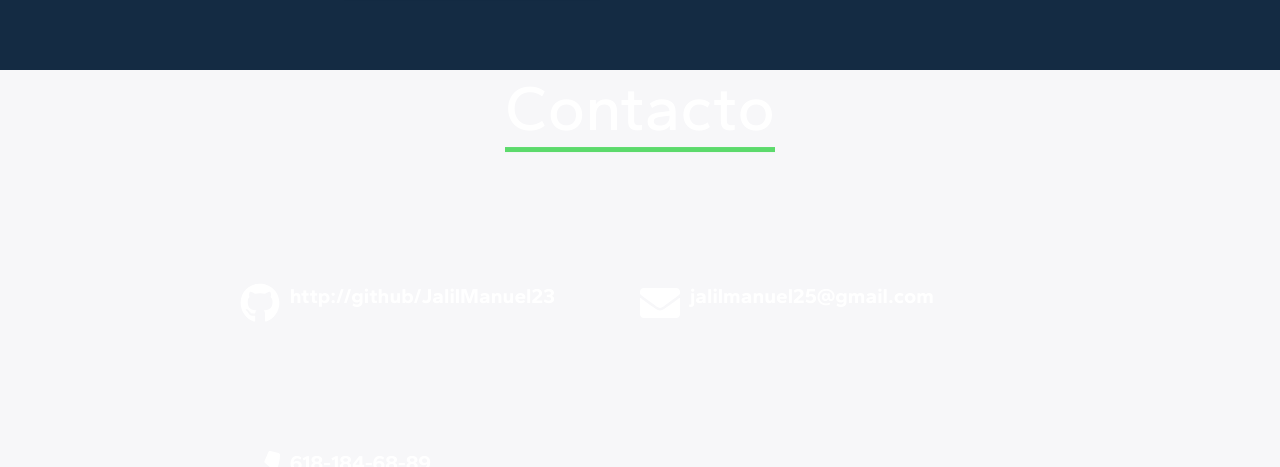
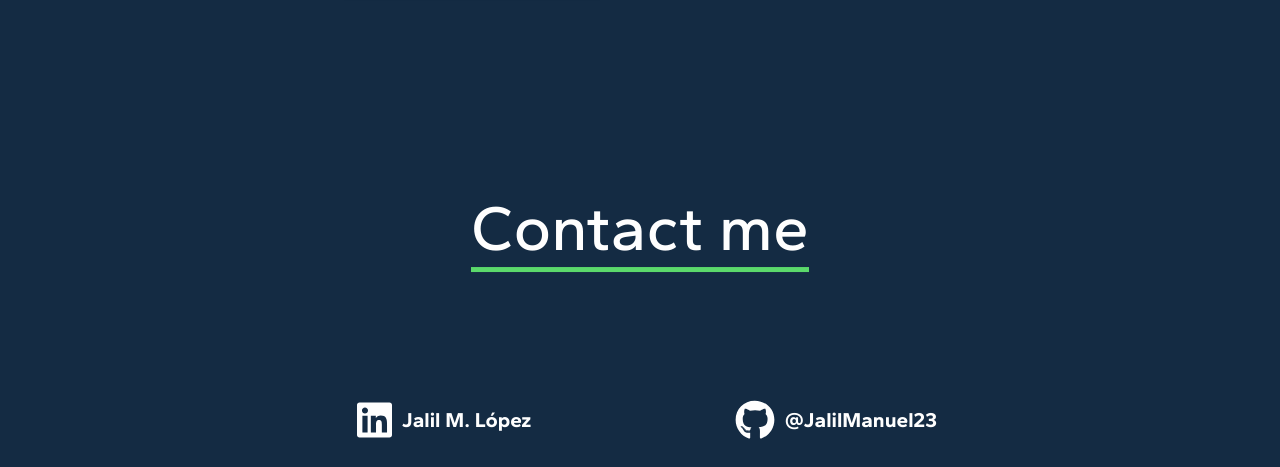
Before and after one commit to JalilManuel23/Portafolio, a React (Create React App) app: page / in a window 1280 px wide. Shown: the part 2330-2797 px from the top of the page. Built offline with nearby package versions, Linux system fonts and the light colour scheme.

Commit message:
Contacto

```diff
--- a/src/components/Navbar/Navbar.jsx
+++ b/src/components/Navbar/Navbar.jsx
@@ -33,7 +33,7 @@ export const Navbar = () => {
                     <li><a href="#">Home</a></li>
                     <li><a href="#aboutme">About me</a></li>
                     <li><a href="#skills">Skills</a></li>
-                    <li><a href="#contact">Contact</a></li>
+                    <li><a href="#contact">Contact me</a></li>
                 </ul>
             </div>
         </nav>
--- a/src/sections/Contact/Contact.jsx
+++ b/src/sections/Contact/Contact.jsx
@@ -11,16 +11,16 @@ export const Contact = () => {
 
     useEffect(() => {
         Aos.init({ duration: 3000 })
-    }, [])
+    }, []);
 
     return (
-        <div id='contacto' className='bg-1'>
+        <div id='contact' className='bg-1'>
             <div className="container contact" data-aos="fade-up">
-                <Title text="Contacto" />
+                <Title text="Contact me" />
                 <div className="list-contactInfo">
                     {
-                        contactInfo.map(( { id, icon, info } ) => {
-                            return <ContactInfo icon={ icon } info={ info } key={ id } />
+                        contactInfo.map(( { id, icon, info, url } ) => {
+                            return <ContactInfo icon={ icon } info={ info } key={ id } url = { url } />
                         })
                     }
                 </div>
--- a/src/sections/Contact/ContactInfo/ContactInfo.jsx
+++ b/src/sections/Contact/ContactInfo/ContactInfo.jsx
@@ -2,11 +2,11 @@ import React from 'react'
 import './contact-info.css'
 import { FontAwesomeIcon } from '@fortawesome/react-fontawesome'
 
-export const ContactInfo = ({ icon, info }) => {
+export const ContactInfo = ({ icon, info, url }) => {
     return (
-        <div className='contact-info'>
+        <a href={ url } target='_blank' className='contact-info'>
             <FontAwesomeIcon icon={ icon } className='icon-contact'/>
             <p>{ info }</p>
-        </div>
+        </a>
     )
 }
--- a/src/sections/Contact/ContactInfo/contact-info.css
+++ b/src/sections/Contact/ContactInfo/contact-info.css
@@ -1,6 +1,7 @@
 .contact-info {
     display: flex;
     align-items: center;
+    justify-content: center;
     width: 50%;
     margin-top: 15vh;
     font-size: 5vmin;
@@ -8,6 +9,7 @@
 
 .contact-info p {
     font-weight: bold;
+    margin: 0;
 }
 
 .icon-contact {
--- a/src/sections/Contact/contact.css
+++ b/src/sections/Contact/contact.css
@@ -1,6 +1,10 @@
+#contact {
+    background: #142B43;
+}
+
 .contact {
     /* min-height: 100vh; */
-    padding-bottom: 20vh;
+    padding: 15vh;
     display: flex;
     flex-direction: column;
     align-items: center;
@@ -9,4 +13,5 @@
 .list-contactInfo {
     display: flex;
     flex-wrap: wrap;
+    justify-content: center;
 }
--- a/src/sections/Contact/contactInfoData.js
+++ b/src/sections/Contact/contactInfoData.js
@@ -1,21 +1,30 @@
-import { faGithub } from '@fortawesome/free-brands-svg-icons'
+import { faGithub, faLinkedin } from '@fortawesome/free-brands-svg-icons'
 import { faEnvelope, faPhone } from '@fortawesome/free-solid-svg-icons';
 
 const contactInfo = [
     {
         "id": 1,
-        "icon": faGithub,
-        "info": "http://github/JalilManuel23"
+        "icon": faLinkedin,
+        "info": "Jalil M. López",
+        "url": "https://www.linkedin.com/in/jalil-m-l%C3%B3pez-9483a1230/"
     },
     {
-        "id": 1,
-        "icon": faEnvelope,
-        "info": "jalilmanuel25@gmail.com"
+        "id": 2,
+        "icon": faGithub,
+        "info": "@JalilManuel23",
+        "url": "https://github.com/JalilManuel23"
     },
     {
-        "id": 1,
+        "id": 3,
+        "icon": faEnvelope,
+        "info": "jalilmanuel25@gmail.com",
+        "url": "mailto:jalilmanuel25@gmail.com"
+    },
+    {
+        "id": 4,
         "icon": faPhone,
-        "info": "618-184-68-89"
+        "info": "618-184-68-89",
+        "url": "https://api.whatsapp.com/send?phone=526181846889"
     },
 ]
 
```
